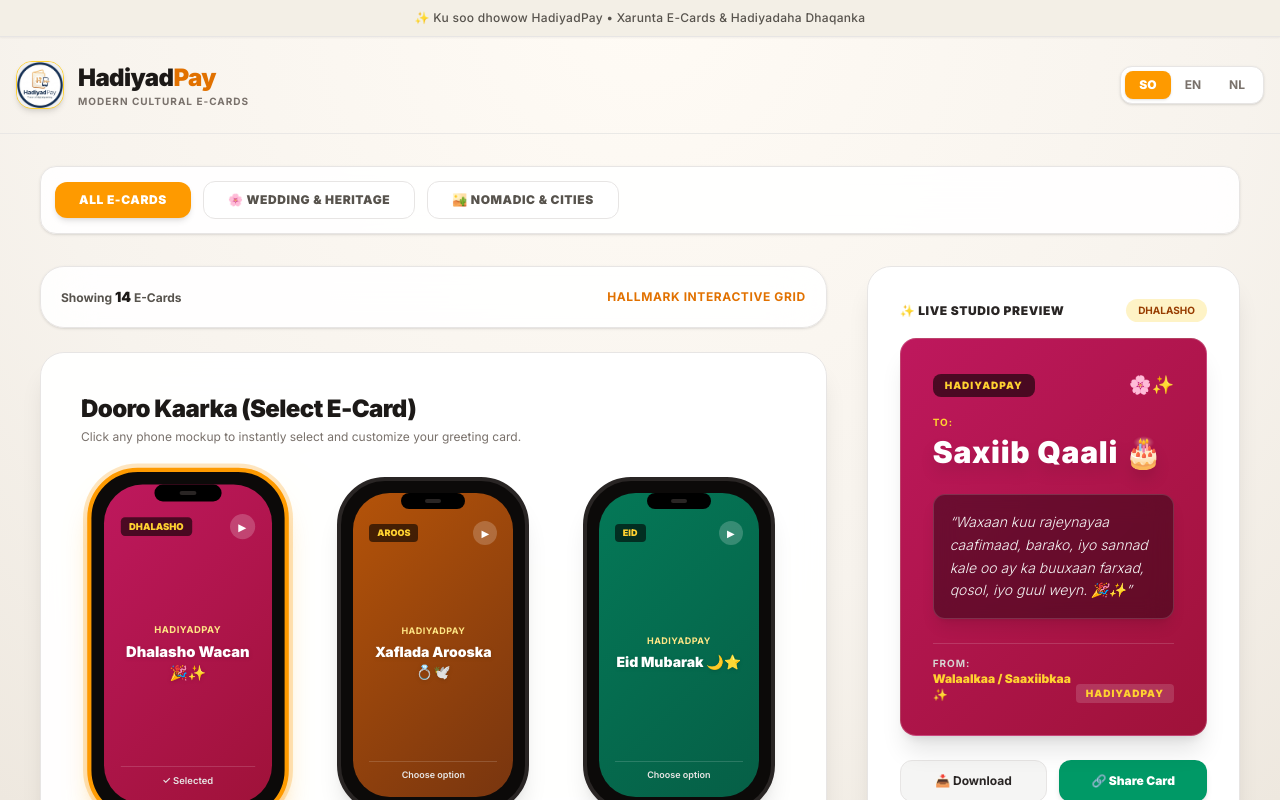
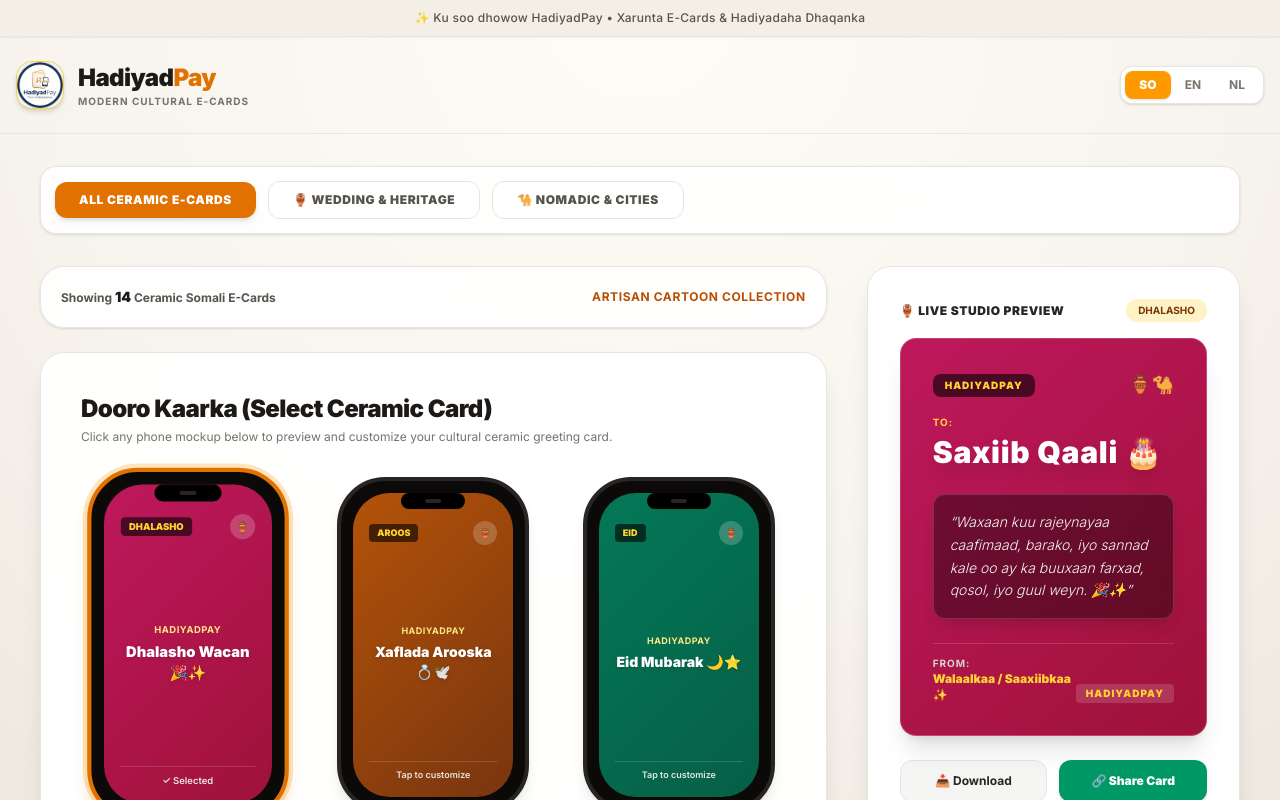
Before and after one commit to hrmadenITFLOWZ/hadiyadpay, a Next.js app: page / in a window 1280 px wide. Shown: the top 800 px of the page. Built offline with nearby package versions, Linux system fonts and the light colour scheme.

Commit message:
Verwijder Hallmark tekst en update naar Ceramic Cartoon Somali culturele thema's

```diff
--- a/src/app/components/CardBuilder.tsx
+++ b/src/app/components/CardBuilder.tsx
@@ -106,10 +106,10 @@ export default function CardBuilder({ currentLanguage }: CardBuilderProps) {
       const baseUrl = window.location.origin + window.location.pathname;
       const shareUrl = `${baseUrl}?data=${encoded}&lang=${currentLanguage}`;
 
-      const shareTitle = currentLanguage === 'so' ? 'HadiyadPay Kaarka Dhaqanka' : 'HadiyadPay E-Card';
+      const shareTitle = currentLanguage === 'so' ? 'HadiyadPay Kaarka Dhaqanka' : 'HadiyadPay Ceramic E-Card';
       const shareText = currentLanguage === 'so'
-        ? `Waa lagusoo diray HadiyadPay kaar gaar ah oo ku socota ${recipientName}! 🌸✨ Riix halkan:`
-        : `You've received a special HadiyadPay e-card for ${recipientName}! 🌸✨ Click here:`;
+        ? `Waa lagusoo diray HadiyadPay kaar gaar ah oo ku socota ${recipientName}! 🏺✨ Riix halkan:`
+        : `You've received a special HadiyadPay ceramic e-card for ${recipientName}! 🏺✨ Click here:`;
 
       if (navigator.share) {
         try {
@@ -136,44 +136,48 @@ export default function CardBuilder({ currentLanguage }: CardBuilderProps) {
     alert(currentLanguage === 'so' ? 'Kaarka waa la keydiyey! 📥' : 'Card saved successfully! 📥');
   };
 
+  // Vrolijke, zachte Ceramic Cartoon Somali achtergronden en sferen per kaart
   const getCardStyle = (card: CardOption) => {
     if (card.bgImage) {
       return {
-        backgroundImage: `linear-gradient(to bottom, rgba(40,30,20,0.2), rgba(20,15,10,0.85)), url(${card.bgImage})`,
-        backgroundColor: '#26221e',
+        backgroundImage: `linear-gradient(to bottom, rgba(50,35,25,0.25), rgba(25,18,12,0.88)), url(${card.bgImage})`,
+        backgroundColor: '#2e241d',
         backgroundSize: 'cover',
         backgroundPosition: 'center'
       };
     }
-    const gradients: Record<string, string> = {
-      'dhalasho': 'linear-gradient(135deg, #f43f5e 0%, #fb7185 50%, #fda4af 100%)',
-      'aroos': 'linear-gradient(135deg, #d97706 0%, #b45309 50%, #78350f 100%)',
-      'eid': 'linear-gradient(135deg, #059669 0%, #10b981 50%, #047857 100%)',
-      'guul': 'linear-gradient(135deg, #7c3aed 0%, #8b5cf6 50%, #6d28d9 100%)',
-      'jacayl': 'linear-gradient(135deg, #e11d48 0%, #f43f5e 50%, #be123c 100%)',
-      'mahadsanid': 'linear-gradient(135deg, #d97706 0%, #f59e0b 50%, #b45309 100%)',
+
+    // Warme keramische aardetinten en terracotta cartoon gradients
+    const ceramicGradients: Record<string, string> = {
+      'dhalasho': 'linear-gradient(135deg, #e11d48 0%, #fb7185 50%, #fda4af 100%)', // Vrolijke terracotta roze
+      'aroos': 'linear-gradient(135deg, #b45309 0%, #d97706 50%, #fef3c7 100%)', // Keramisch goud & klei
+      'eid': 'linear-gradient(135deg, #065f46 0%, #059669 50%, #a7f3d0 100%)', // Zacht smaragdgroen
+      'guul': 'linear-gradient(135deg, #5b21b6 0%, #7c3aed 50%, #ddd6fe 100%)', // Prachtig keramisch paars
+      'jacayl': 'linear-gradient(135deg, #9f1239 0%, #e11d48 50%, #fecdd3 100%)', // Romantisch klei-rood
+      'mahadsanid': 'linear-gradient(135deg, #92400e 0%, #b45309 50%, #fde68a 100%)', // Aardetint oker
     };
+
     return {
-      background: card.gradient || gradients[card.id] || 'linear-gradient(135deg, #d97706 0%, #9a3412 100%)'
+      background: card.gradient || ceramicGradients[card.id] || 'linear-gradient(135deg, #b45309 0%, #78350f 100%)'
     };
   };
 
   return (
     <div className="w-full max-w-[1600px] mx-auto px-4 lg:px-10 flex flex-col gap-8">
 
-      {/* Hallmark Categorie Navigatie Balk */}
+      {/* Categorie Navigatie Balk */}
       <div className="w-full bg-white/90 backdrop-blur-xl p-3.5 rounded-2xl border border-stone-200 shadow-sm flex flex-wrap items-center justify-start gap-3">
         {[
-          { id: 'all', label: 'All E-Cards' },
-          { id: 'dhaqan', label: '🌸 Wedding & Heritage' },
-          { id: 'cities', label: '🏜️ Nomadic & Cities' }
+          { id: 'all', label: 'All Ceramic E-Cards' },
+          { id: 'dhaqan', label: '🏺 Wedding & Heritage' },
+          { id: 'cities', label: '🐪 Nomadic & Cities' }
         ].map((cat) => (
           <button
             key={cat.id}
             onClick={() => setActiveCategory(cat.id)}
             className={`px-6 py-2.5 rounded-xl text-xs font-black uppercase tracking-wider transition-all duration-300 cursor-pointer ${
               activeCategory === cat.id
-                ? 'bg-amber-500 text-white shadow-md'
+                ? 'bg-amber-600 text-white shadow-md'
                 : 'bg-white text-stone-600 hover:bg-stone-100 border border-stone-200'
             }`}
           >
@@ -182,27 +186,26 @@ export default function CardBuilder({ currentLanguage }: CardBuilderProps) {
         ))}
       </div>
 
-      {/* Hallmark Hoofdlayout: Links een ruim 3-koloms telefoon mockups raster, Rechts de Preview & Formulier */}
+      {/* Hoofdlayout: Links het raster met Ceramic Cartoon kaarten, Rechts de Preview & Formulier */}
       <div className="grid grid-cols-1 lg:grid-cols-12 gap-10 items-start w-full">
 
-        {/* Linkerzijde: Grote Telefoon Mockups Galerij (Vult de hele linkerhelft natúúrlijk) */}
+        {/* Linkerzijde: 3-Koloms Raster met Ceramic Cartoon Kaarten */}
         <div className="lg:col-span-7 xl:col-span-8 flex flex-col gap-6">
           <div className="bg-white/90 backdrop-blur-xl p-5 rounded-3xl border border-stone-200 shadow-sm flex items-center justify-between text-xs text-stone-600 font-bold">
-            <span>Showing <strong className="text-stone-900 font-black text-sm">{filteredCards.length}</strong> E-Cards</span>
-            <span className="text-amber-600 uppercase tracking-wider">Hallmark Interactive Grid</span>
+            <span>Showing <strong className="text-stone-900 font-black text-sm">{filteredCards.length}</strong> Ceramic Somali E-Cards</span>
+            <span className="text-amber-700 uppercase tracking-wider">Artisan Cartoon Collection</span>
           </div>
 
           <div className="bg-white/95 backdrop-blur-2xl p-6 sm:p-10 rounded-3xl border border-stone-200 shadow-xl">
             <div className="mb-8">
               <h2 className="text-2xl font-black text-stone-900 tracking-tight">
-                {currentLanguage === 'so' ? 'Dooro Kaarka (Select E-Card)' : 'Featured E-Cards Collection'}
+                {currentLanguage === 'so' ? 'Dooro Kaarka (Select Ceramic Card)' : 'Somali Ceramic Cartoon Collection'}
               </h2>
               <p className="text-xs text-stone-500 mt-1">
-                Click any phone mockup to instantly select and customize your greeting card.
+                Click any phone mockup below to preview and customize your cultural ceramic greeting card.
               </p>
             </div>
 
-            {/* Groot, natuurlijk 3-koloms raster met grotere telefoon-mockups */}
             <div className="grid grid-cols-1 sm:grid-cols-2 xl:grid-cols-3 gap-8">
               {filteredCards.map((card) => {
                 const isSelected = selectedOccasion.id === card.id;
@@ -215,9 +218,8 @@ export default function CardBuilder({ currentLanguage }: CardBuilderProps) {
                       isSelected ? 'scale-105' : 'hover:scale-105'
                     }`}
                   >
-                    {/* Grotere, realistische telefoon mockup */}
-                    <div className={`w-48 h-84 rounded-[3rem] p-3 bg-stone-950 border-4 transition-all duration-300 shadow-xl relative flex flex-col justify-between ${
-                      isSelected ? 'border-amber-500 ring-4 ring-amber-500/25 shadow-amber-500/30' : 'border-stone-800 hover:border-amber-400'
+                    <div className={`w-48 h-84 rounded-[3rem] p-3 bg-stone-950 border-4 transition-all duration-300 shadow-lg relative flex flex-col justify-between ${
+                      isSelected ? 'border-amber-600 ring-4 ring-amber-500/25 shadow-amber-600/30' : 'border-stone-800 hover:border-amber-500'
                     }`}>
                       <div className="absolute top-3 left-1/2 -translate-x-1/2 w-16 h-4 bg-black rounded-full z-20 flex items-center justify-center">
                         <div className="w-4 h-1 bg-stone-800 rounded-full"></div>
@@ -232,7 +234,7 @@ export default function CardBuilder({ currentLanguage }: CardBuilderProps) {
                             {card.badge[langKey] || card.badge['en']}
                           </span>
                           <span className="w-6 h-6 rounded-full bg-white/20 flex items-center justify-center text-[10px]">
-                            ▶
+                            🏺
                           </span>
                         </div>
 
@@ -244,12 +246,12 @@ export default function CardBuilder({ currentLanguage }: CardBuilderProps) {
                         </div>
 
                         <div className="text-[9px] text-center text-stone-200 z-10 border-t border-white/15 pt-1.5 font-semibold">
-                          {isSelected ? '✓ Selected' : 'Choose option'}
+                          {isSelected ? '✓ Selected' : 'Tap to customize'}
                         </div>
                       </div>
                     </div>
 
-                    <span className={`text-sm font-bold mt-3 text-center line-clamp-1 ${isSelected ? 'text-amber-600 font-black' : 'text-stone-800'}`}>
+                    <span className={`text-sm font-bold mt-3 text-center line-clamp-1 ${isSelected ? 'text-amber-700 font-black' : 'text-stone-800'}`}>
                       {card.title[langKey] || card.title['en']}
                     </span>
                   </div>
@@ -259,16 +261,15 @@ export default function CardBuilder({ currentLanguage }: CardBuilderProps) {
           </div>
         </div>
 
-        {/* Rechterzijde: Live Studio Preview & Formulier (Plakt sticky mee net als Hallmark) */}
+        {/* Rechterzijde: Live Studio Preview & Formulier */}
         <div className="lg:col-span-5 xl:col-span-4 sticky top-6 flex flex-col gap-6">
 
-          {/* Live Studio Preview Kaart */}
           <div className="bg-white p-6 sm:p-8 rounded-3xl border border-stone-200 shadow-xl flex flex-col gap-4">
             <div className="flex justify-between items-center">
               <span className="text-xs font-black text-stone-800 tracking-wider uppercase">
-                ✨ Live Studio Preview
+                🏺 Live Studio Preview
               </span>
-              <span className="text-[10px] bg-amber-100 text-amber-800 px-3 py-1 rounded-full font-bold">
+              <span className="text-[10px] bg-amber-100 text-amber-900 px-3 py-1 rounded-full font-bold">
                 {selectedOccasion.badge[langKey] || selectedOccasion.badge['en']}
               </span>
             </div>
@@ -281,7 +282,7 @@ export default function CardBuilder({ currentLanguage }: CardBuilderProps) {
                 <span className="text-[10px] tracking-widest uppercase bg-black/60 px-3 py-1 rounded-lg font-black text-amber-300">
                   HADIYADPAY
                 </span>
-                <span className="text-lg">🌸✨</span>
+                <span className="text-lg">🏺🐪</span>
               </div>
 
               {uploadedImage && (
@@ -339,7 +340,6 @@ export default function CardBuilder({ currentLanguage }: CardBuilderProps) {
             </div>
           </div>
 
-          {/* Personaliseren Formulier */}
           <div className="bg-white p-6 sm:p-8 rounded-3xl border border-stone-200 shadow-xl flex flex-col gap-4">
             <h3 className="text-base font-black text-stone-900 tracking-tight">
               {currentLanguage === 'so' ? '✍️ Geli Fariintaada' : 'Personalize Your Card'}
@@ -393,7 +393,7 @@ export default function CardBuilder({ currentLanguage }: CardBuilderProps) {
 
             <button
               onClick={() => setIsCheckoutOpen(true)}
-              className="w-full py-4 px-4 font-black rounded-2xl shadow-xl transition-all duration-300 flex items-center justify-center gap-2 text-sm text-white bg-amber-500 hover:bg-amber-600 shadow-amber-500/25 cursor-pointer uppercase tracking-wider"
+              className="w-full py-4 px-4 font-black rounded-2xl shadow-xl transition-all duration-300 flex items-center justify-center gap-2 text-sm text-white bg-amber-600 hover:bg-amber-700 shadow-amber-600/25 cursor-pointer uppercase tracking-wider"
             >
               🚀 {currentLanguage === 'so' ? 'Bixi €2.00 oo Dir Hadiyadda' : 'Pay €2.00 & Send Card'}
             </button>
```
